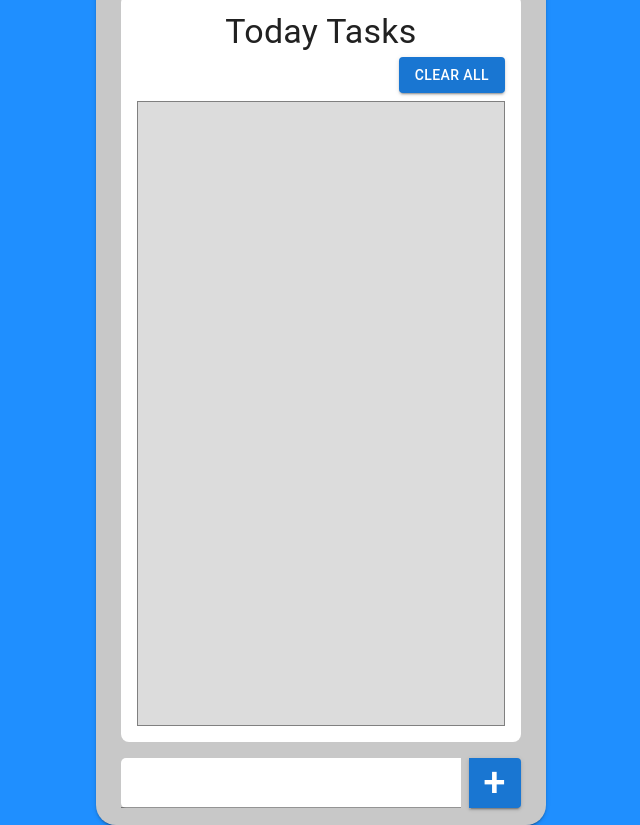
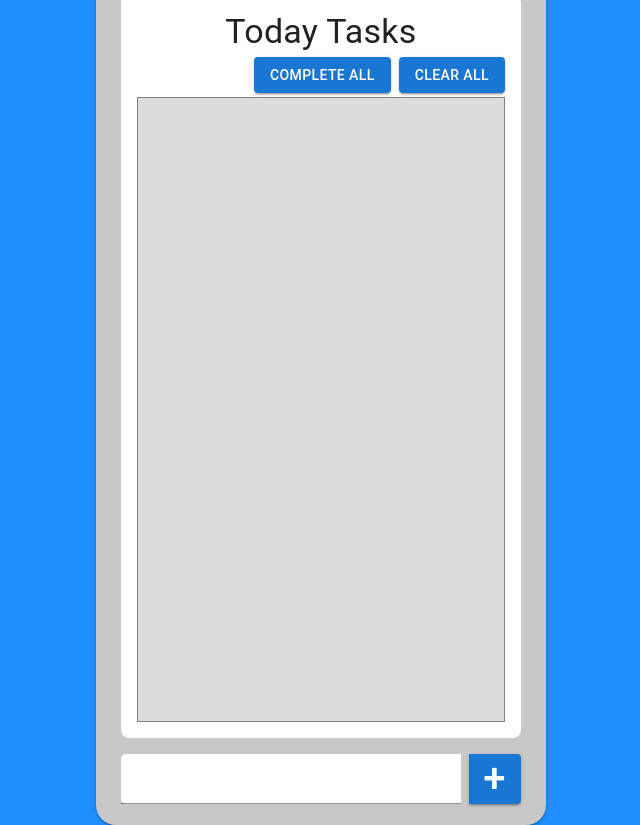
Before and after one commit to PawelKrzesinski/To-do-app, a React (Create React App) app: page / in a window 1280 px wide. Shown: the whole page, without its empty margins (319-959 px from the left). Built offline with nearby package versions, Linux system fonts and the light colour scheme.

Commit message:
Added ability to complete one or all todos

```diff
--- a/src/components/somepage/page.component.css
+++ b/src/components/somepage/page.component.css
@@ -13,3 +13,8 @@ input:focus {
   outline: none !important;
 
 }
+
+.buttons-container{
+  display: flex;
+  justify-content: flex-end;
+}
--- a/src/components/somepage/page.component.js
+++ b/src/components/somepage/page.component.js
@@ -8,7 +8,8 @@ import { createTheme } from "@mui/material/styles";
 import DeleteIcon from '@mui/icons-material/Delete';
 import IconButton from '@mui/material/IconButton';
 import { v4 as uuidv4 } from 'uuid';
-
+import DoneIcon from '@mui/icons-material/Done';
+import DoneAllIcon from '@mui/icons-material/DoneAll';
 
 export default function MainPage() {
 
@@ -18,6 +19,7 @@ export default function MainPage() {
       id: 0,
     },
     todosArr: [],
+    completedTodos: [],
     isAdded: false,
   }
   const [todosState, setTodosState] = useState(todosInitialState)
@@ -27,9 +29,7 @@ export default function MainPage() {
 
     if(!todosState.isAdded) return;
     const addTodo = () => {
-
       if(todosState.todo.name.length < 1) return setTodosState({...todosState, isAdded: false});
-
       return setTodosState({...todosState, todosArr:
         [...todosState.todosArr,
           { name: todosState.todo.name,
@@ -77,6 +77,17 @@ export default function MainPage() {
     e.preventDefault();
     setTodosState({...todosState, todosArr: []})
   }
+
+  const completeOne = (e, todoToComplete) => {
+    e.preventDefault();
+    const todos = todosState.todosArr.filter((todo) => todo.id !== todoToComplete.id)
+    setTodosState({...todosState, todosArr: todos, completedTodos: [...todosState.completedTodos, todoToComplete]})
+  }
+
+  const completeAll = (e) => {
+    e.preventDefault();
+    setTodosState({...todosState,  completedTodos: [...todosState.completedTodos, todosState.todosArr], todosArr: []})
+  }
   const theme = createTheme({
     spacing:  [0, 4, 8, 12, 16, 20, 24, 28, 32],
   })
@@ -107,16 +118,19 @@ export default function MainPage() {
           }
         }>
           <Typography sx={{ textAlign:'center', background: 'white' }} variant='h4'>Today Tasks</Typography>
-          <Button sx=
-          {
-            {
-              margin: theme.spacing(1, 0, 2, 'auto'),
-              display: 'flex'
-            }
-          }
-          variant="contained"
-          onClick={(e) => removeAll(e)
-          }>Clear All</Button>
+          <div className='buttons-container'>
+
+            <Button sx={{ margin: theme.spacing(1, 1 )}}
+              variant="contained"
+              onClick={(e) => completeAll(e)
+            }>Complete All</Button>
+
+            <Button sx={{ margin: theme.spacing(1, 0, 1, 1 )}}
+              variant="contained"
+              onClick={(e) => removeAll(e)
+            }>Clear All</Button>
+
+          </div>
           <List sx=
           {
             {
@@ -136,11 +150,19 @@ export default function MainPage() {
                     <ListItem sx={{p: 0 }}>
                       <ListItemText primary={todo.name} sx={{ p: 1, my: '5px', minHeight: 34 }}></ListItemText>
                       <IconButton
+                      aria-label='complete'
+                      size='large'
+                      sx={{ borderRadius: 0, color: 'rgb(0, 180, 0)'}}
+                      onClick={(e) => completeOne(e, todo)
+                      }>
+                        <DoneIcon />
+                      </IconButton>
+                      <IconButton
                         aria-label="delete"
                         size='large'
                         sx={{ borderRadius: 0}}
-                        onClick={(e) => removeOne(e, todo)}
-                      >
+                        onClick={(e) => removeOne(e, todo)
+                      }>
                         <DeleteIcon />
                       </IconButton>
                     </ListItem>
```
